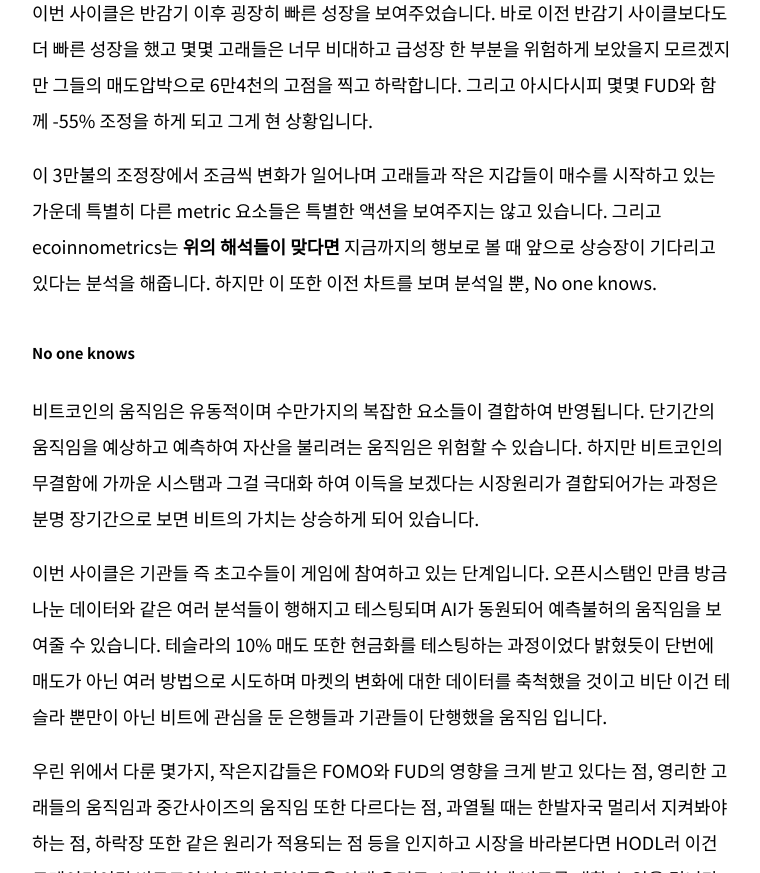
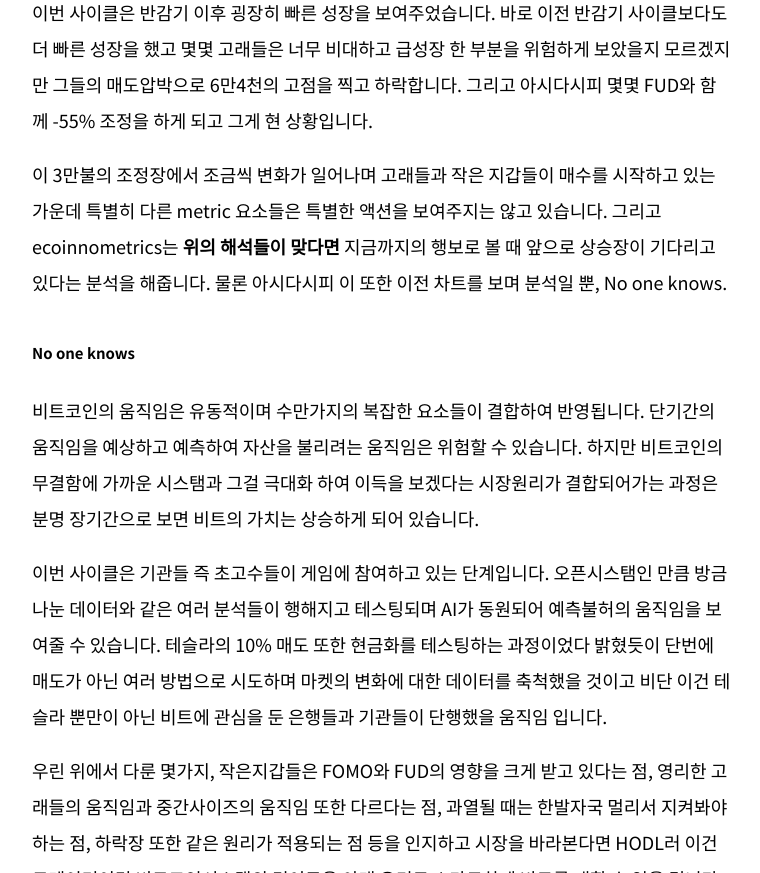
Before and after one commit to onebitco/onebitco.github.io, a Jekyll site: the page built from _posts/2020-07-19-halving-and-wallets.md, in a window 1280 px wide and 900 px high, scrolled down 5290 px, cut to the strip 27-900 px from the top of the window. Shown: the whole strip, without its empty margins (258-1018 px from the left). Built offline with Jekyll 4.4.1, drawn with Linux system fonts in a browser that asks for light colours; some of the changed text lies outside the part shown.

```diff
--- a/_posts/2020-07-19-halving-and-wallets.md
+++ b/_posts/2020-07-19-halving-and-wallets.md
@@ -75,7 +75,7 @@ S2F 이외에도 [무지개차트](https://www.blockchaincenter.net/bitcoin-rain
 
 이번 사이클은 반감기 이후 굉장히 빠른 성장을 보여주었습니다.  바로 이전 반감기 사이클보다도 더 빠른 성장을 했고 몇몇 고래들은 너무 비대하고 급성장 한 부분을 위험하게 보았을지 모르겠지만 그들의 매도압박으로 6만4천의 고점을 찍고 하락합니다.  그리고 아시다시피 몇몇 FUD와 함께 -55% 조정을 하게 되고 그게 현 상황입니다.
 
-이 3만불의 조정장에서 조금씩 변화가 일어나며 고래들과 작은 지갑들이 매수를 시작하고 있는 가운데 특별히 다른 metric 요소들은 특별한 액션을 보여주지는 않고 있습니다.  그리고 ecoinnometrics는 **위의 해석들이 맞다면** 지금까지의 행보로 볼 때 앞으로 상승장이 기다리고 있다는 분석을 해줍니다.  하지만 이 또한 이전 차트를 보며 분석일 뿐, No one knows.
+이 3만불의 조정장에서 조금씩 변화가 일어나며 고래들과 작은 지갑들이 매수를 시작하고 있는 가운데 특별히 다른 metric 요소들은 특별한 액션을 보여주지는 않고 있습니다.  그리고 ecoinnometrics는 **위의 해석들이 맞다면** 지금까지의 행보로 볼 때 앞으로 상승장이 기다리고 있다는 분석을 해줍니다.  물론 아시다시피 이 또한 이전 차트를 보며 분석일 뿐, No one knows.
 
 ##### No one knows
 비트코인의 움직임은 유동적이며 수만가지의 복잡한 요소들이 결합하여 반영됩니다.  단기간의 움직임을 예상하고 예측하여 자산을 불리려는 움직임은 위험할 수 있습니다.  하지만 비트코인의 무결함에 가까운 시스탬과 그걸 극대화 하여 이득을 보겠다는 시장원리가 결합되어가는 과정은 분명 장기간으로 보면 비트의 가치는 상승하게 되어 있습니다.
```
Also changed, not shown: other parts of _posts/2020-07-19-halving-and-wallets.md (+1 -1 lines).
